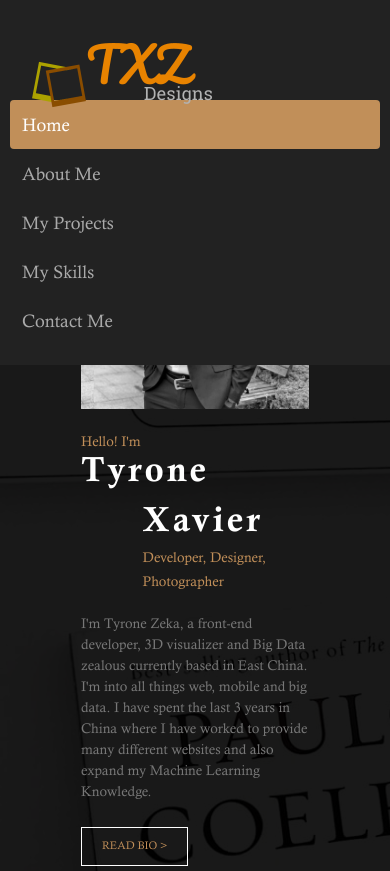
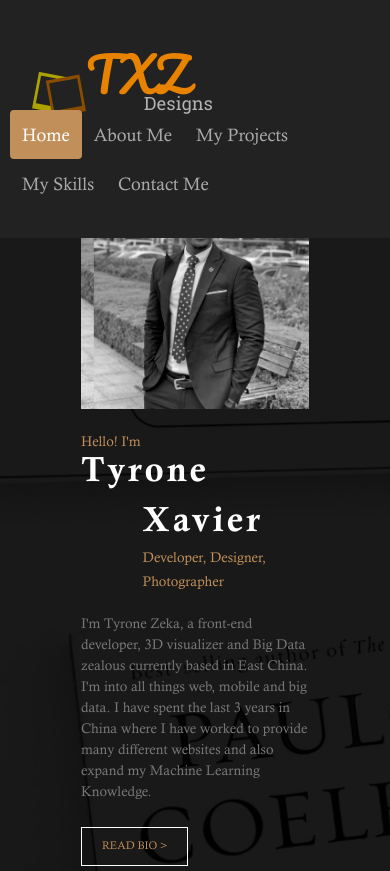
Before and after one commit to TyroneZeka/my_site, a plain HTML site: page index.html in a window 390 px wide. Shown: the top 871 px of the page. Drawn offline with nearby package versions, Linux system fonts and the light colour scheme.

Commit message:
Update style.css

```diff
--- a/css/style.css
+++ b/css/style.css
@@ -50,46 +50,6 @@
 
 /* Universal style end */
 
-
-
-
-
-
-
-
-
-
-
-
-
-
-
-
-
-
-
-
-
-
-
-
-
-
-
-
-
-
-
-
-
-
-
-
-
-
-
-
-
 #navbar {
   overflow: hidden;
   background-color: #222;
@@ -136,21 +96,6 @@
   float: right;
 }
 
-/* Add responsiveness - on screens less than 580px wide, display the navbar vertically instead of horizontally */
-@media screen and (max-width: 580px) {
-  #navbar {
-    padding: 20px 10px !important; /* Use !important to make sure that JavaScript doesn't override the padding on small screens */
-  }
-  #navbar a {
-    float: none;
-    display: block;
-    text-align: left;
-  }
-  #navbar-right {
-    float: none;
-  }
-}
-
 
 #skills{
   padding-top: 150px;
@@ -161,54 +106,6 @@
 #projects{
   padding-top: 150px;
 }
-
-
-
-
-
-
-
-
-
-
-
-
-
-
-
-
-
-
-
-
-
-
-
-
-
-
-
-
-
-
-
-
-
-
-
-
-
-
-
-
-
-
-
-
-
-
-
-
 
 .fh5co-top-banner {
   position: relative;
```
